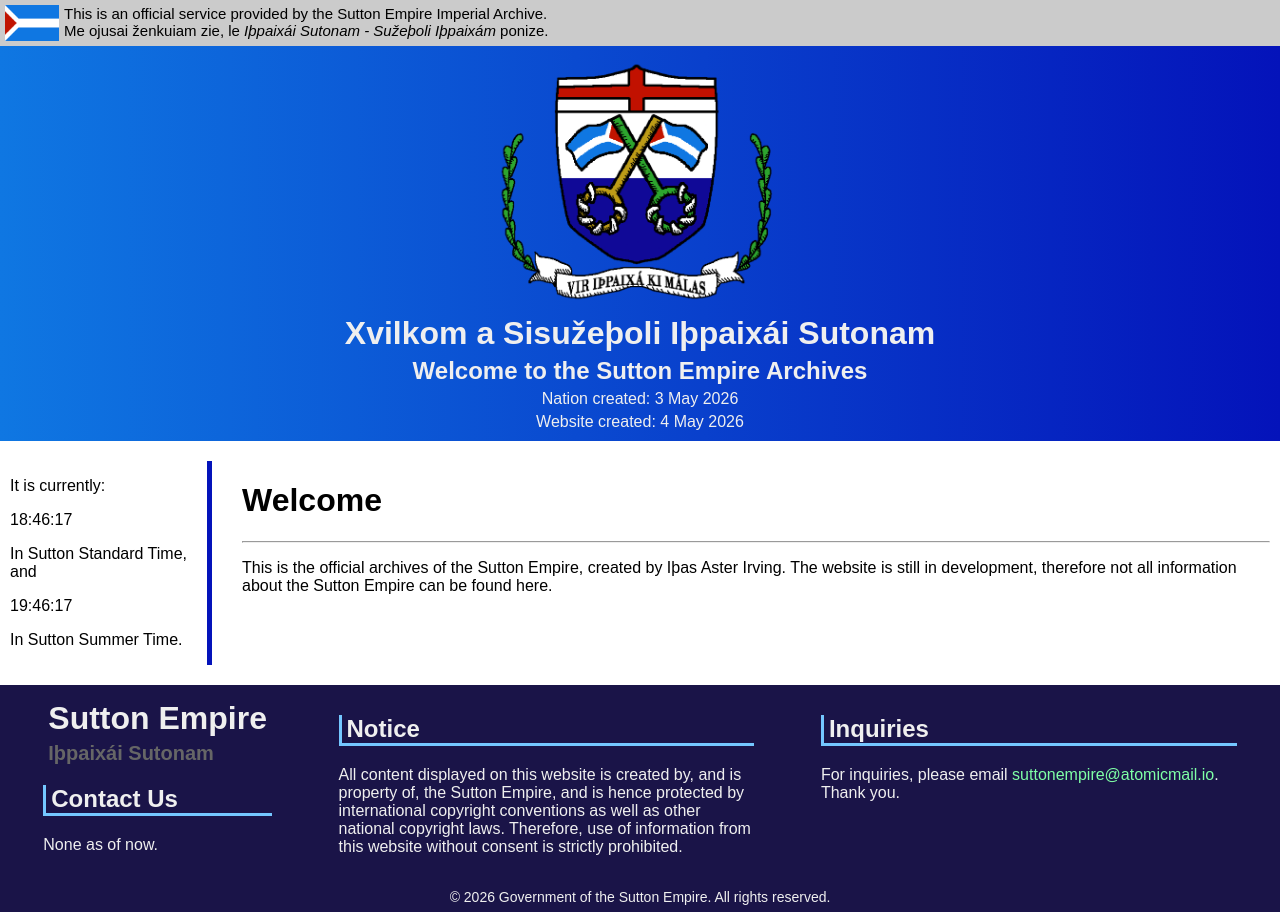
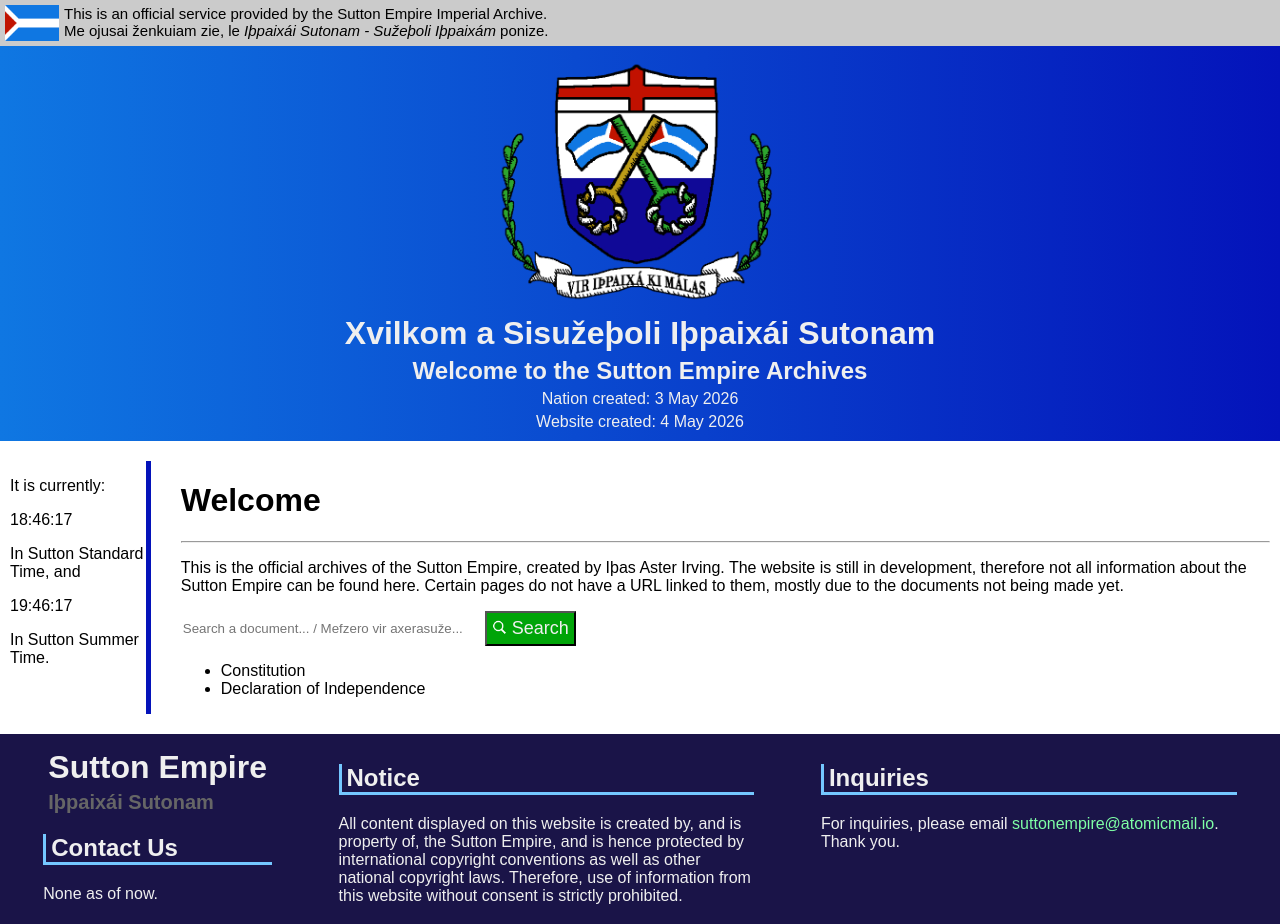
Before and after one commit to bionik-aster/sutton, a plain HTML site: page index.html in a window 1280 px wide. Shown: the top 924 px of the page. Drawn offline with Linux system fonts and the light colour scheme.

Commit message:
search function

```diff
--- a/index.html
+++ b/index.html
@@ -7,6 +7,7 @@
     <link rel="stylesheet" href="style.css">
     <link rel="shortcut icon" href="sutton_coa.png" type="image/png">
     <script src="time.js" defer></script>
+    <script src="search.js" defer></script>
   </head>
   <body>
     <main>
@@ -41,8 +42,20 @@
             <p>
               This is the official archives of the Sutton Empire, created by Iþas Aster Irving.
               The website is still in development, therefore not all information about the Sutton Empire can
-              be found here.
+              be found here. Certain pages do not have a URL linked to them, mostly due to the documents not
+              being made yet.
             </p>
+            <div class="searchflex">
+              <input type="text" id="searchbar" placeholder="Search a document... / Mefzero vir axerasuže...">
+              <button onclick="search()" class="search-btn"><img class="search-img" src="search.png">Search</button>
+            </div>
+            <div class="pages">
+              <ul>
+                <li>Constitution</li>
+                <li>Declaration of Independence</li>
+              </ul>
+              <p id="noResults" style="display:none; color: red;">No results match your search.</p>
+            </div>
           </div>
         </div>
       </div>
--- /dev/null
+++ b/search.js
@@ -0,0 +1,37 @@
+function search() {
+    let searchValue = document.getElementById("searchbar").value.toLowerCase();
+    let pages = document.querySelectorAll(".pages li");
+    let noResults = document.getElementById("noResults");
+
+    let matches = 0;
+
+    if (searchValue.trim() === "") {
+        pages.forEach(item => {
+            item.innerHTML = item.dataset.originalText || item.textContent;
+            item.style.display = "";
+        });
+
+        noResults.style.display = "none";
+        return;
+    }
+
+    pages.forEach(function(item) {
+        let originalText = item.dataset.originalText || item.textContent;
+        let lowerText = originalText.toLowerCase();
+
+        item.innerHTML = originalText;
+
+        if (lowerText.includes(searchValue)) {
+            matches++;
+
+            let regex = new RegExp(searchValue, "gi");
+            item.innerHTML = originalText.replace(regex, match => `<mark>${match}</mark>`);
+
+            item.style.display = "";
+        } else {
+            item.style.display = "none";
+        }
+    });
+
+    noResults.style.display = matches === 0 ? "block" : "none";
+}
--- a/style.css
+++ b/style.css
@@ -75,6 +75,39 @@ a:hover {
 .rightbox {
     padding-left: 30px;
     padding-right: 10px;
+}
+/* search section */
+.searchflex {
+    display: flex;
+    align-items: center;
+}
+#searchbar {
+    border: 0;
+    width: 75vw;
+    max-width: 300px;
+    height: 25px;
+}
+.search-btn {
+    background-color: #00a408;
+    color: #efefef;
+    text-align: center;
+    font-size: 18px;
+    padding: 5px;
+    transition-duration: 400ms;
+    transition-delay: 100ms;
+}
+.search-btn:hover {
+    background-color: #03603b;
+    padding: 3px;
+    font-size: 16px;
+    transition-duration: 400ms;
+}
+.search-img {
+    box-sizing: border-box;
+    height: 15px;
+    width: auto;
+    padding-right: 5px;
+    transform: translateY(1px);
 }
 /* footer */
 footer {
@@ -159,4 +192,15 @@ footer h3.titlePS:hover {
     .rightbox {
         padding: 10px;
     }
+    /* search section */
+    .searchflex {
+        flex-direction: column;
+    }
+    /* footers */
+    footer {
+        flex-direction: column;
+    }
+    footer div {
+        max-width: 100%;
+    }
 }
```
Also changed, not shown: search.png (added).
